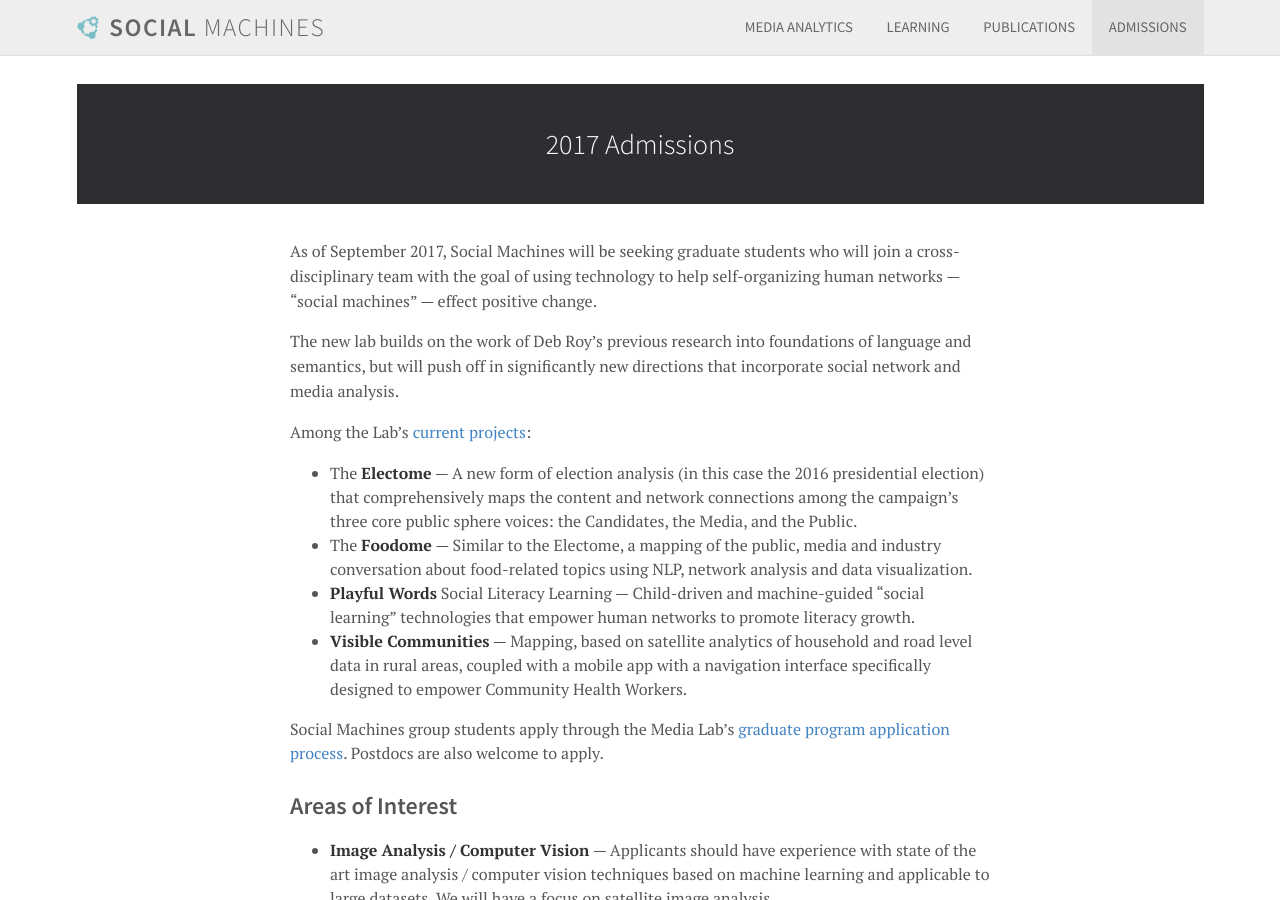
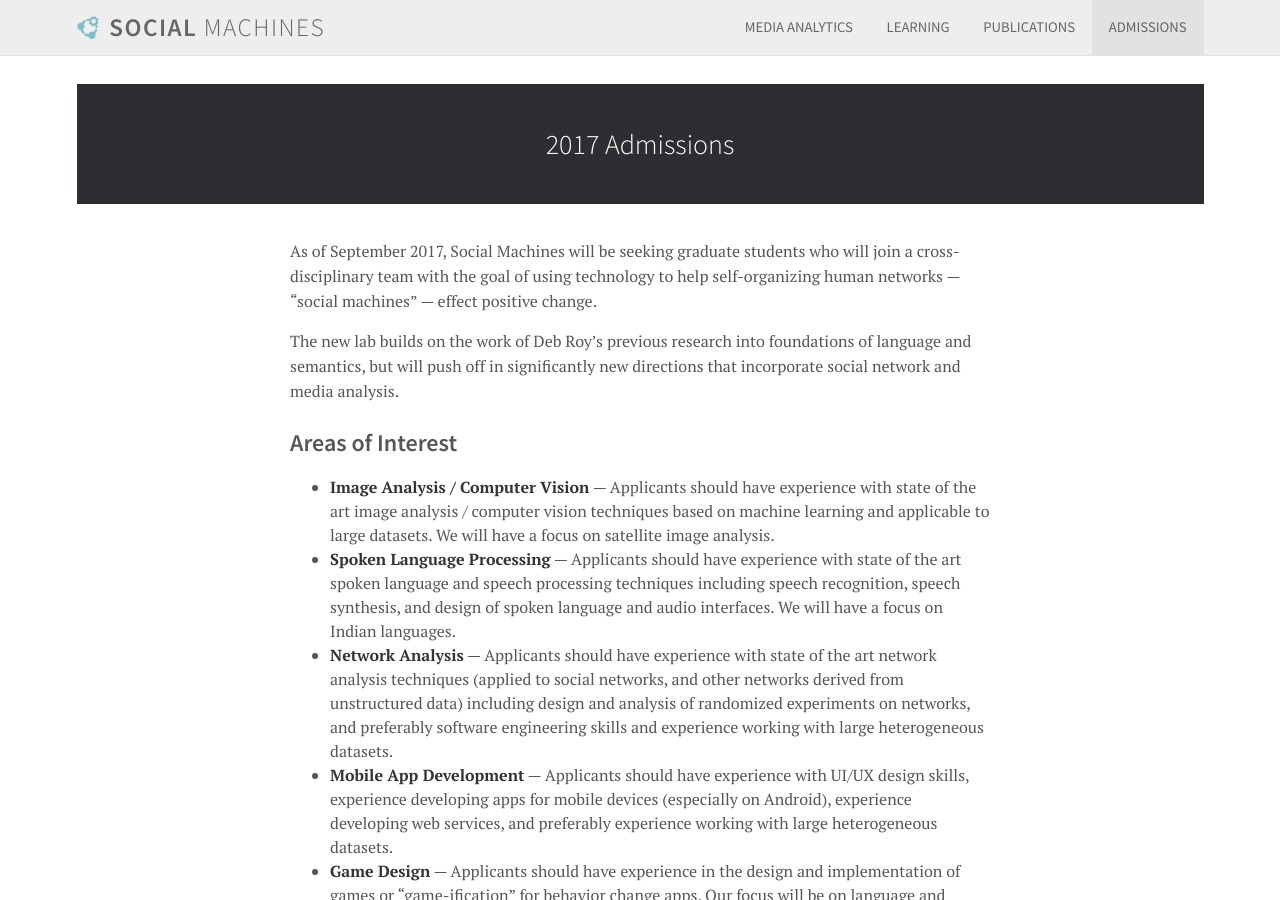
Before and after one commit to mit-ccc/social-machines.github.io, a Jekyll site: the page built from admissions.md, in a window 1280 px wide and 900 px high. Built offline with Jekyll 4.4.1, drawn with Linux system fonts in a browser that asks for light colours; nearby versions of some CDN libraries; a script that is not in the unit is left out.

Commit message:
Copy added/changed on homepage, media analytics page, learning page, and admissions page

```diff
--- a/admissions.md
+++ b/admissions.md
@@ -8,16 +8,6 @@
 
 The new lab builds on the work of Deb Roy’s previous research into foundations of language and semantics, but will push off in significantly new directions that incorporate social network and media analysis.
 
-Among the Lab’s [current projects](/media-analytics/projects):
-
-- The **Electome** — A new form of election analysis (in this case the 2016 presidential election) that comprehensively maps the content and network connections among the campaign’s three core public sphere voices: the Candidates, the Media, and the Public.
-- The **Foodome** — Similar to the Electome, a mapping of the public, media and industry conversation about food-related topics using NLP, network analysis and data visualization.
-- **Playful Words** Social Literacy Learning — Child-driven and machine-guided “social learning” technologies that empower human networks to promote literacy growth.
-- **Visible Communities** — Mapping, based on satellite analytics of household and road level data in rural areas, coupled with a mobile app with a navigation interface specifically designed to empower Community Health Workers.
-
-Social Machines group students apply through the Media Lab’s [graduate program application process](http://www.media.mit.edu/admissions/how-to-apply). Postdocs are also welcome to apply.
-
-
 ## Areas of Interest
 
 - **Image Analysis / Computer Vision** — Applicants should have experience with state of the art image analysis / computer vision techniques based on machine learning and applicable to large datasets. We will have a focus on satellite image analysis.
--- a/index.html
+++ b/index.html
@@ -31,7 +31,8 @@
 </div>
 <div class="ui text container">
   <p>
-    The Laboratory for Social Machines, led by Deb Roy, develops data science methods — primarily based on natural language processing, network science, and machine learning — to map and analyze social systems, and designs tools that enable new forms of human networks for positive change.
+    The Laboratory for Social Machines (LSM) develops data science methods – based primarily on natural language processing, network science and machine learning – to map and analyze communication and interaction in human networks, and to designs tools and field experiments to investigate new forms of human networks. LSM’s core research areas of media analytics and design are being applied in three ways: (1) Analysis of large-scale media ecosystems and design of network interventions that encourage new kinds of media consumption behavior; (2) Design and experimental deployment of learning technologies that support children’s early literacy and storytelling development through small-scale networks connecting children, parents and coaches; and (3) Development of scalable listening technologies designed to surface underheard voices and create empathic bridges among communities.
+
   </p>
 </div>
 <div class="box-container">
```
Also changed, not shown: about.md (deleted, +0 -30 lines), learning/index.md (+3 -0 lines), media-analytics/index.md (+7 -0 lines).
